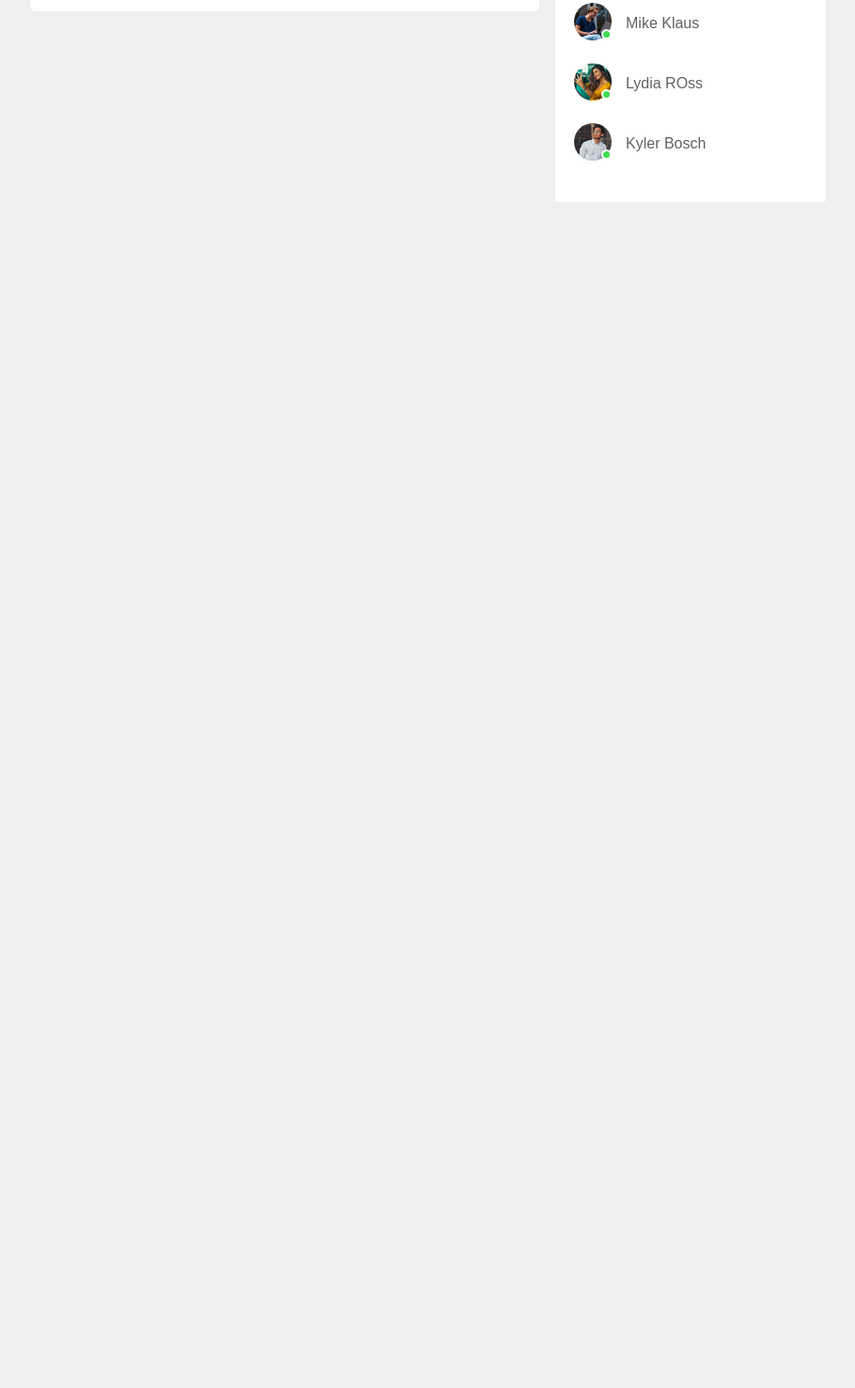
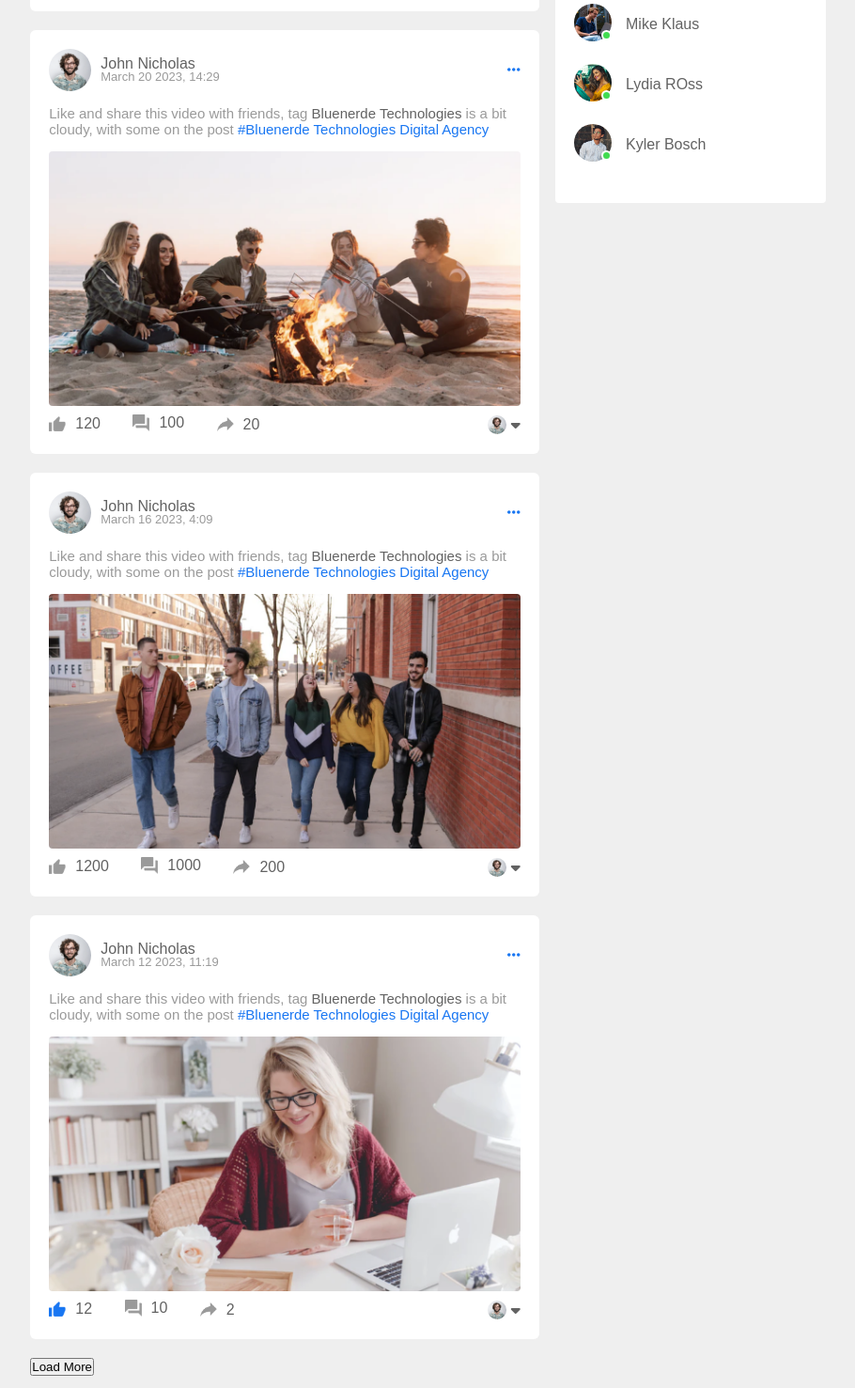
Before and after one commit to tambasii/socialbook, a plain HTML site: page index.html in a window 1280 px wide. Shown: the part 906-2383 px from the top of the page at 94% size, without its empty margins (337-1247 px from the left). Before the commit the page ends 1134 px from the top, so only its background shows below. Drawn offline with Linux system fonts and the light colour scheme.

Commit message:
load more button

```diff
--- a/index.html
+++ b/index.html
@@ -133,6 +133,112 @@
             </div>
           </div>
         </div>
+        <!-- Second post --------->
+        <div class="post-container">
+          <div class="post-row">
+            <div class="user-profile">
+              <img src="images/profile-pic.png" />
+              <div>
+                <p>John Nicholas</p>
+                <span>March 20 2023, 14:29</span>
+              </div>
+            </div>
+            <a href="#"> <i class="fas fa-ellipsis"></i> </a>
+          </div>
+
+          <p class="post-text">
+            Like and share this video with friends, tag
+            <span>Bluenerde Technologies</span> is a bit cloudy, with some on
+            the post <a href="#">#Bluenerde Technologies</a>
+            <a href="#">Digital Agency</a>
+          </p>
+          <img src="images/feed-image-2.png" class="post-img" />
+
+          <div class="post-row">
+            <div class="activity-icons">
+              <div><img src="images/like.png" />120</div>
+              <div><img src="images/comments.png" />100</div>
+              <div><img src="images/share.png" />20</div>
+            </div>
+
+            <div class="post-profile-icon">
+              <img src="images/profile-pic.png" />
+              <i class="fa-solid fa-caret-down"></i>
+            </div>
+          </div>
+        </div>
+
+        <!-- third post --------->
+        <div class="post-container">
+          <div class="post-row">
+            <div class="user-profile">
+              <img src="images/profile-pic.png" />
+              <div>
+                <p>John Nicholas</p>
+                <span>March 16 2023, 4:09</span>
+              </div>
+            </div>
+            <a href="#"> <i class="fas fa-ellipsis"></i> </a>
+          </div>
+
+          <p class="post-text">
+            Like and share this video with friends, tag
+            <span>Bluenerde Technologies</span> is a bit cloudy, with some on
+            the post <a href="#">#Bluenerde Technologies</a>
+            <a href="#">Digital Agency</a>
+          </p>
+          <img src="images/feed-image-3.png" class="post-img" />
+
+          <div class="post-row">
+            <div class="activity-icons">
+              <div><img src="images/like.png" />1200</div>
+              <div><img src="images/comments.png" />1000</div>
+              <div><img src="images/share.png" />200</div>
+            </div>
+
+            <div class="post-profile-icon">
+              <img src="images/profile-pic.png" />
+              <i class="fa-solid fa-caret-down"></i>
+            </div>
+          </div>
+        </div>
+
+        <!-- fourth post --------->
+        <div class="post-container">
+          <div class="post-row">
+            <div class="user-profile">
+              <img src="images/profile-pic.png" />
+              <div>
+                <p>John Nicholas</p>
+                <span>March 12 2023, 11:19</span>
+              </div>
+            </div>
+            <a href="#"> <i class="fas fa-ellipsis"></i> </a>
+          </div>
+
+          <p class="post-text">
+            Like and share this video with friends, tag
+            <span>Bluenerde Technologies</span> is a bit cloudy, with some on
+            the post <a href="#">#Bluenerde Technologies</a>
+            <a href="#">Digital Agency</a>
+          </p>
+          <img src="images/feed-image-4.png" class="post-img" />
+
+          <div class="post-row">
+            <div class="activity-icons">
+              <div><img src="images/like-blue.png" />12</div>
+              <div><img src="images/comments.png" />10</div>
+              <div><img src="images/share.png" />2</div>
+            </div>
+
+            <div class="post-profile-icon">
+              <img src="images/profile-pic.png" />
+              <i class="fa-solid fa-caret-down"></i>
+            </div>
+          </div>
+        </div>
+
+        <button type="button" class="load-more-btn">Load More</button>
       </div>
 
       <!--  right-sidebar ------------->
```
